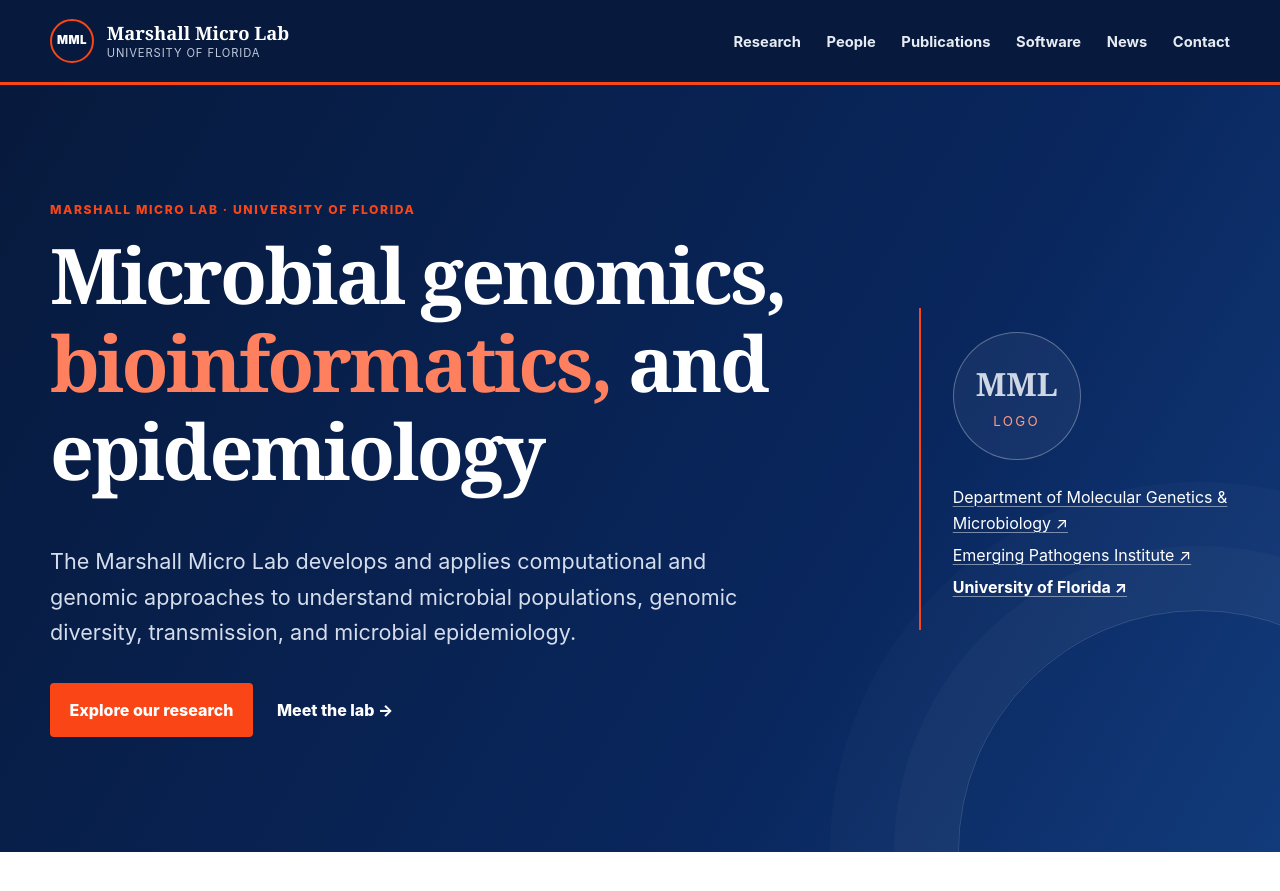
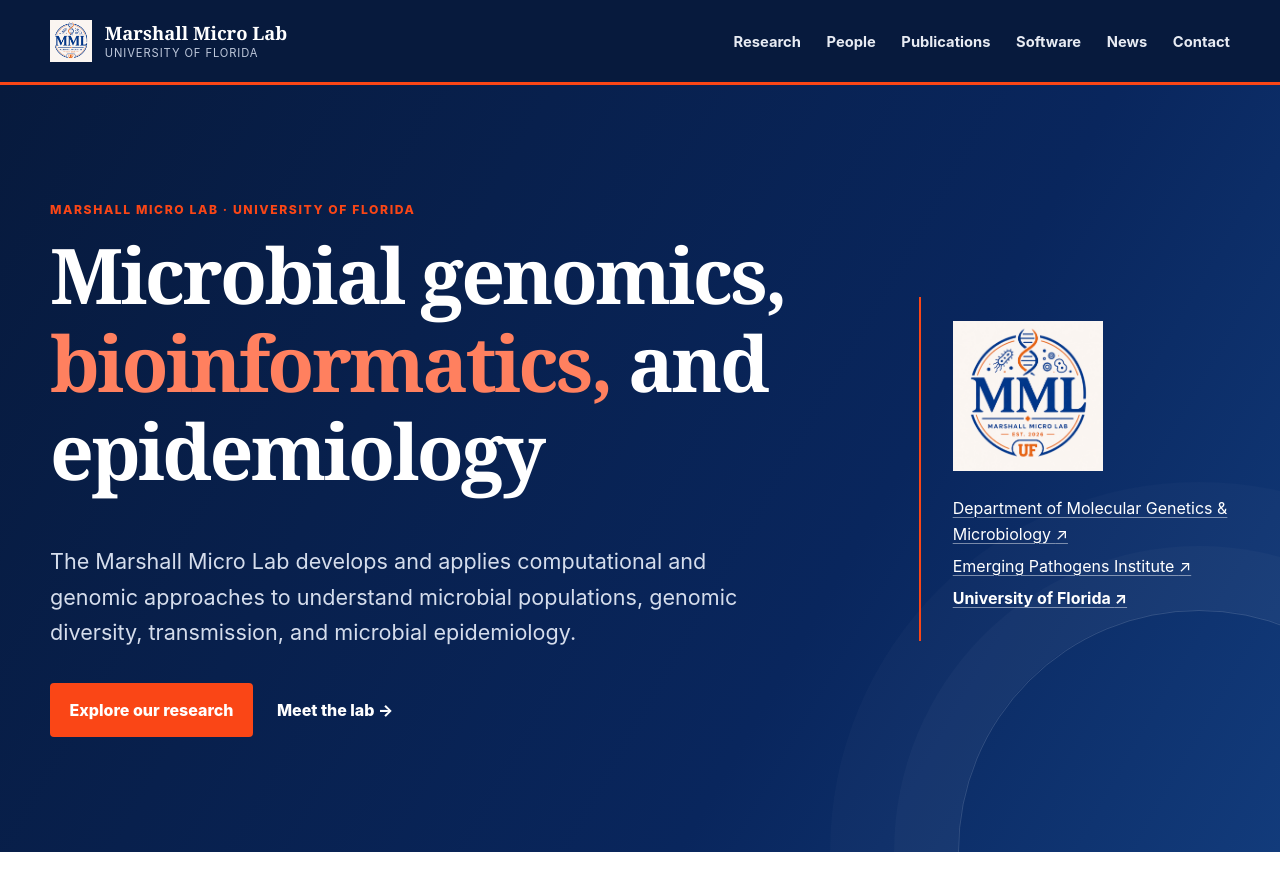
Before and after one commit to MarshallMicroLab/marshallmicrolab.github.io, a Jekyll site: the page built from index.md, in a window 1280 px wide and 900 px high. Shown: the top 891 px of the window. Built offline with Jekyll 4.4.1, drawn with Linux system fonts in a browser that asks for light colours.

Commit message:
add lab logo

```diff
--- a/_config.yml
+++ b/_config.yml
@@ -7,8 +7,8 @@
 lang: en-US
 timezone: America/New_York
 
-# Optional branding. Uncomment after adding these files.
-# logo: /assets/images/mml-logo.png
+# Optional branding.
+logo: /assets/images/MarshallMicroLab_logo.jpg
 # social_image: /assets/images/social-preview.png
 favicon: /assets/images/favicon.svg
 
```
Also changed, not shown: assets/images/MarshallMicroLab_logo.jpg (added).
